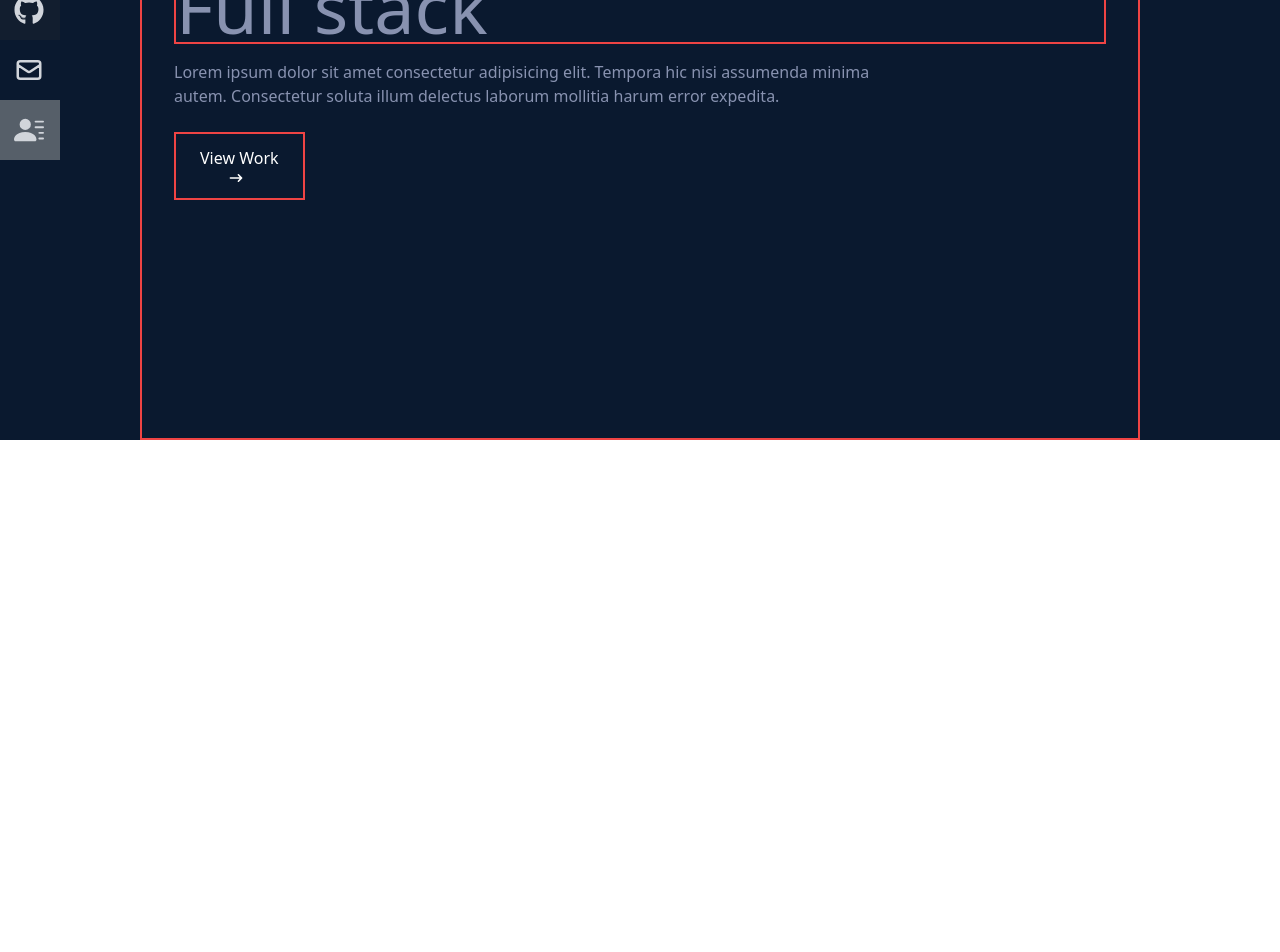
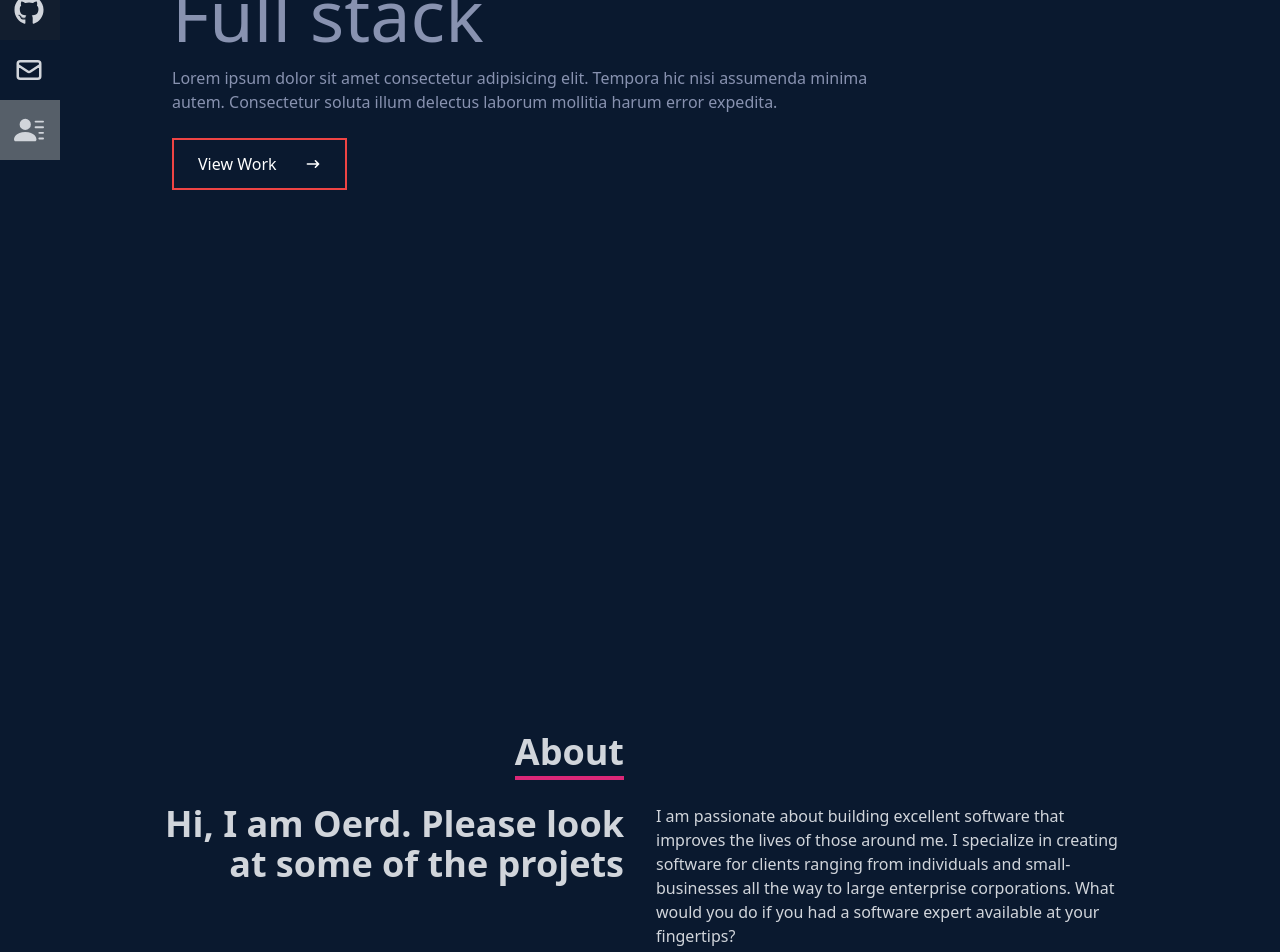
Before and after one commit to OerdBej/showcase, a React (Create React App) app: page / in a window 1280 px wide. Shown: the part 360-1312 px from the top of the page. Before the commit the page ends 800 px from the top, so only its background shows below. Built offline with nearby package versions, Linux system fonts and the light colour scheme.

Commit message:
Adding the about components with the description section

```diff
--- a/src/App.js
+++ b/src/App.js
@@ -1,11 +1,13 @@
 import React from 'react';
 import Navbar from './components/Navbar';
 import Home from './components/Home';
+import About from './components/About';
 const App = () => {
     return (
         <div>
             <Navbar />
             <Home />
+            <About />
         </div>
     );
 };
--- /dev/null
+++ b/src/components/About.jsx
@@ -0,0 +1,38 @@
+import React from 'react';
+
+const About = () => {
+    return (
+        <div
+            name='about'
+            className='w-full h-screen bg-[#0a192f] text-gray-300'>
+            <div className='flex flex-col justify-center items-center w-full h-full'>
+                <div className='max-w-[1000px] w-full grid grid-cols-2 gap-8'>
+                    <div className='sm:text-right pb-8 pl-4'>
+                        <p className='text-4xl font-bold inline border-b-4 border-pink-600'>
+                            About
+                        </p>
+                    </div>
+                    <div></div>
+                </div>
+                <div className='max-w-[1000px] w-full grid sm:grid-cols-2 gap-8 px-4'>
+                    <div className='sm:text-right text-4xl font-bold'>
+                        <p>Hi, I am Oerd. Please look at some of the projets</p>{' '}
+                    </div>
+                    <div>
+                        <p>
+                            I am passionate about building excellent software
+                            that improves the lives of those around me. I
+                            specialize in creating software for clients ranging
+                            from individuals and small-businesses all the way to
+                            large enterprise corporations. What would you do if
+                            you had a software expert available at your
+                            fingertips?
+                        </p>
+                    </div>
+                </div>
+            </div>
+        </div>
+    );
+};
+
+export default About;
--- a/src/components/Home.jsx
+++ b/src/components/Home.jsx
@@ -5,12 +5,12 @@
     return (
         <div className='w-full h-screen bg-[#0a192f]' name='name'>
             {/* Container */}
-            <div className='max-w-[1000px] mx-auto px-8 flex flex-col justify-center h-full border-2 border-red-500'>
+            <div className='max-w-[1000px] mx-auto px-8 flex flex-col justify-center h-full '>
                 <p className='text-pink-500'>Hi my name is</p>
                 <h1 className='text-4xl sm:text-7xl font-bold-text text-[#ccd6f6]'>
                     Oerd Bej
                 </h1>
-                <h2 className='text-4xl sm:text-7xl font-bold-text text-[#8892b0] border-2 border-red-500'>
+                <h2 className='text-4xl sm:text-7xl font-bold-text text-[#8892b0] '>
                     Full stack
                 </h2>
                 <p className='text-[#8892b0] py-4 max-w-[700px]'>
@@ -20,10 +20,10 @@
                 </p>
                 {/* button */}
                 <div>
-                    <button className='text-white border-2 px-6 py-3 my-2 flex-items-center hover:bg-pink-500 hover:border-pink-300 border-2 border-red-500 '>
+                    <button className='group text-white border-2 px-6 py-3 my-2 flex items-center hover:bg-pink-500 hover:border-pink-300 border-red-500'>
                         View Work
-                        <span>
-                            <HiArrowNarrowRight className='ml-7 ' />
+                        <span className='group-hover:rotate-90 duration-300'>
+                            <HiArrowNarrowRight className='ml-7' />
                         </span>
                     </button>
                 </div>
--- a/src/components/Navbar.jsx
+++ b/src/components/Navbar.jsx
@@ -19,8 +19,8 @@
         setNav(!nav);
     };
     return (
-        <div className='fixed w-full h-[80px] flex justify-between text-gray-300 items-center px-4 bg-[#414756] border-2 border-red-500'>
-            <div className='border-2 border-red-500'>
+        <div className='fixed w-full h-[80px] flex justify-between text-gray-300 items-center px-4 bg-[#414756]  '>
+            <div>
                 <img src={logo} alt='oerd bej' style={{ width: '140px' }} />
             </div>
 
```
